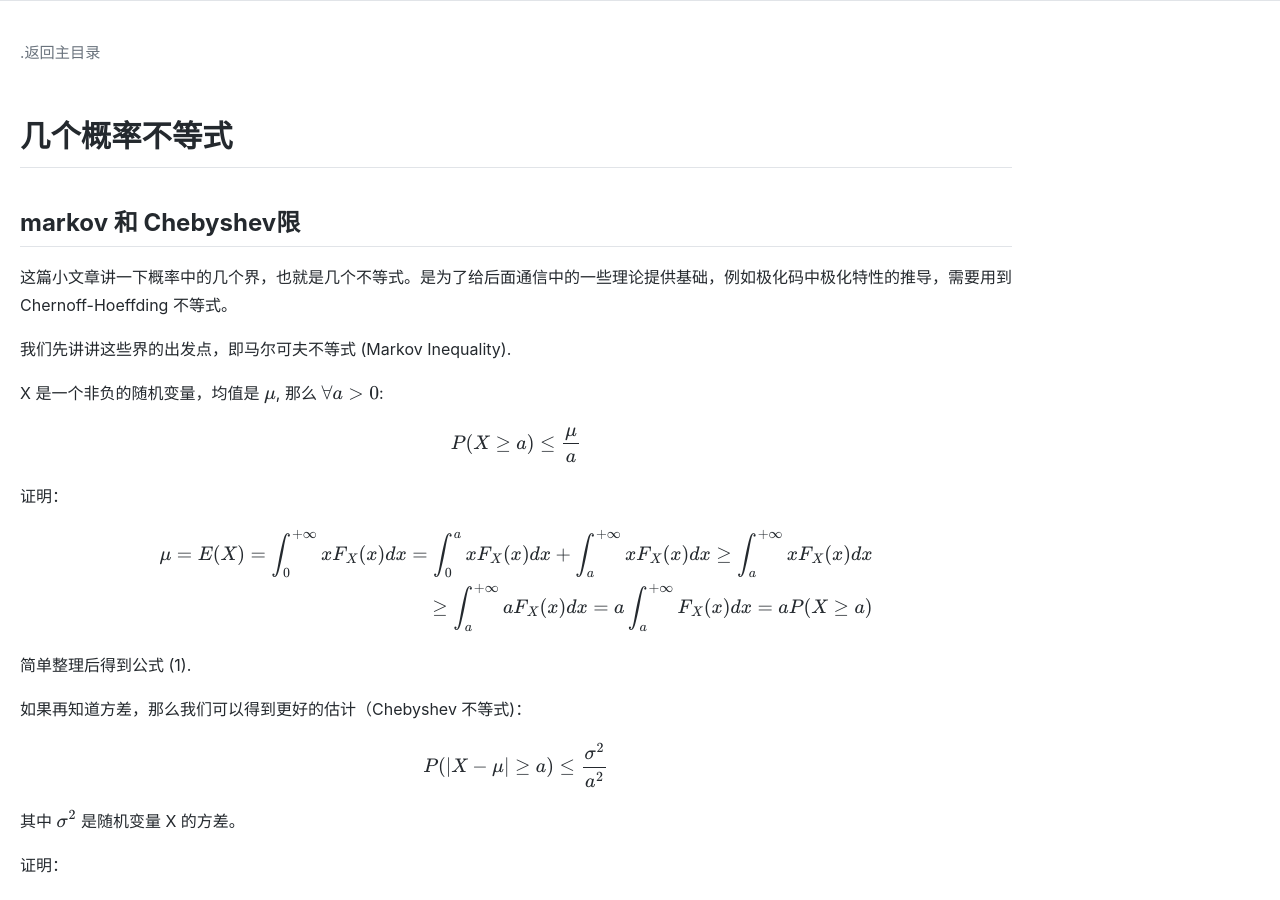
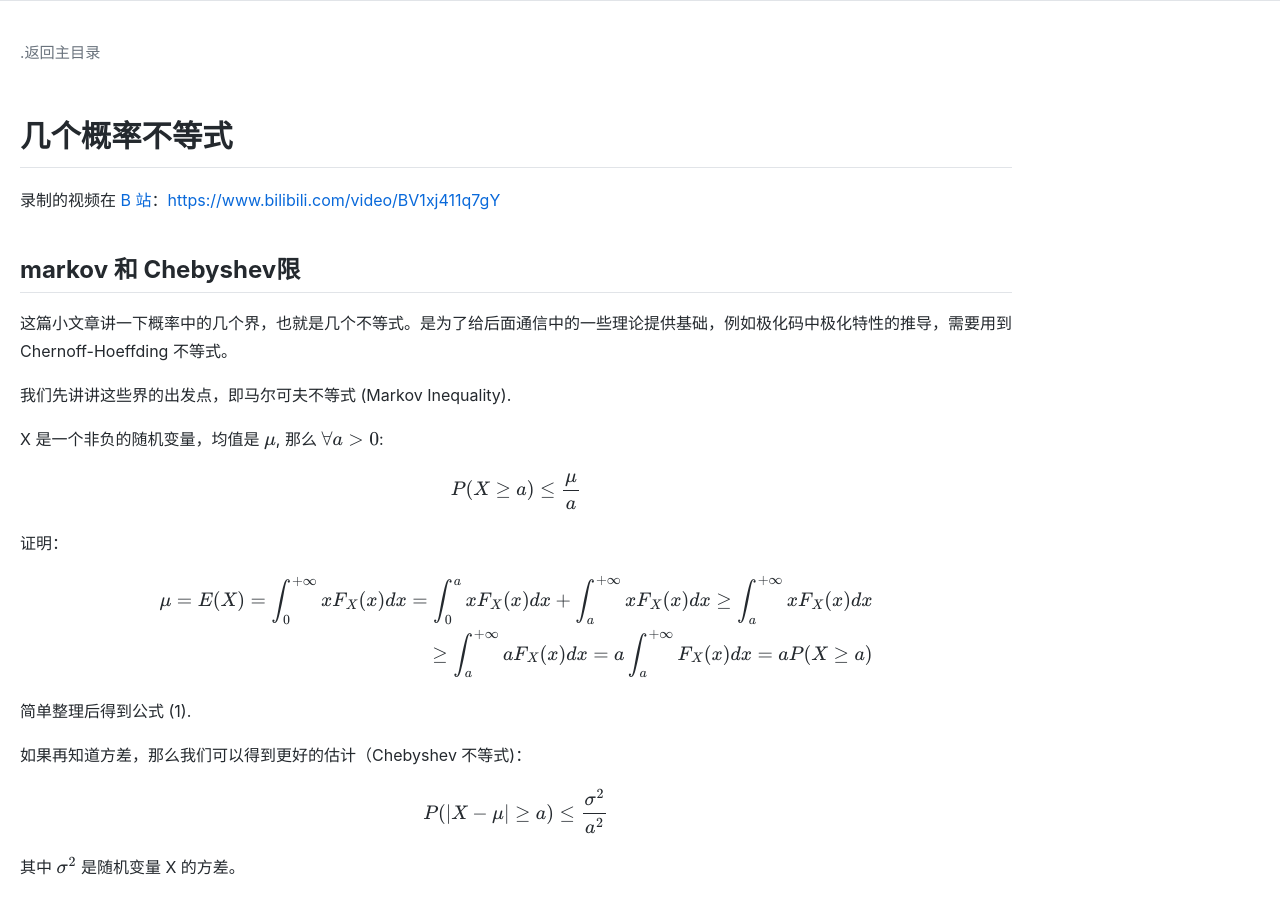
Before and after one commit to lebamath/lebamath.github.io, a Jekyll site: the page built from chinese_version/communication_basic/several_probability_inequalities.md, in a window 1280 px wide and 900 px high. Built offline with Jekyll 4.4.1, drawn with Linux system fonts in a browser that asks for light colours; formulas are drawn with MathJax 3.

Commit message:
add video

```diff
--- a/chinese_version/communication_basic/several_probability_inequalities.md
+++ b/chinese_version/communication_basic/several_probability_inequalities.md
@@ -4,6 +4,9 @@ title: "几个概率不等式"
 back_url: /chinese_version.html
 ---
 # 几个概率不等式
+
+录制的视频在[ B 站](https://www.bilibili.com/video/BV1xj411q7gY)：[https://www.bilibili.com/video/BV1xj411q7gY](https://www.bilibili.com/video/BV1xj411q7gY)
+
 ## markov 和 Chebyshev限
 
 
```
